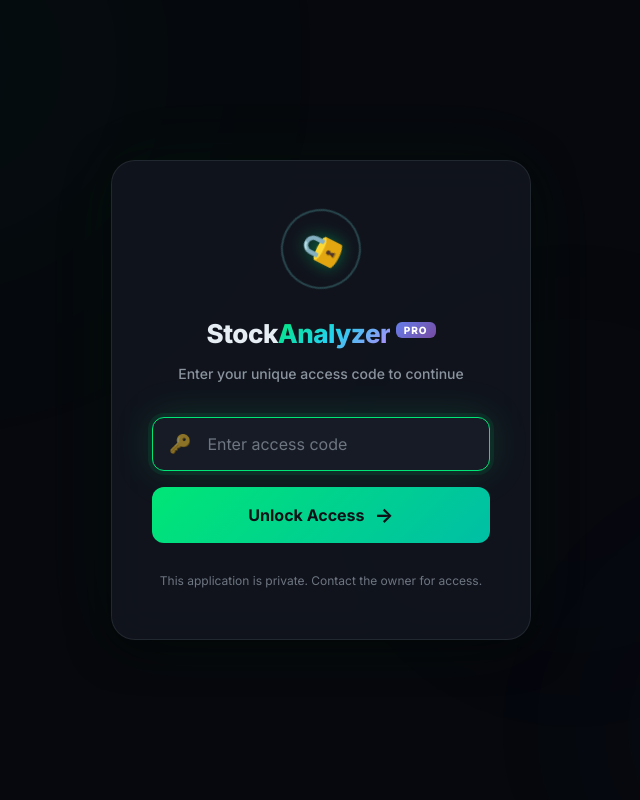
After one commit to arjunmylagondajobs-creator/StockMarketApplication, a Flask app: page /login in a window 1280 px wide. The commit adds this page. Shown: the whole page, without its empty margins (319-959 px from the left). Run offline with Flask 3, Linux system fonts and the light colour scheme.

Commit message:
Add access code protection - private app with unique code gate
- Session-based authentication with before_request guard
- Premium dark-themed login page (login.html)
- Access code: configurable via STOCK_APP_ACCESS_CODE env var
- Logout button added to index.html and top_picks.html headers
- Login page CSS with glassmorphism, animations, shake error effect
- Test suite updated with auth tests (TEST GROUP 0)

```diff
--- a/app.py
+++ b/app.py
@@ -3,7 +3,8 @@ Stock Investment Analyzer — Flask Application
 Main entry point wiring all 8 analysis pillars and serving the frontend.
 """
 
-from flask import Flask, render_template, request, jsonify
+import os
+from flask import Flask, render_template, request, jsonify, session, redirect, url_for
 import yfinance as yf
 import traceback
 
@@ -20,6 +21,41 @@ from analysis.sector_rotation import run_sector_rotation_analysis
 from analysis.earnings_outlook import run_earnings_outlook
 
 app = Flask(__name__)
+app.secret_key = os.environ.get("FLASK_SECRET_KEY", "stock-analyzer-secret-key-2026")
+
+# ─── Access Code Configuration ───
+ACCESS_CODE = os.environ.get("STOCK_APP_ACCESS_CODE", "StockReferCode5282")
+
+
+@app.before_request
+def require_access_code():
+    """Gate every request behind access-code authentication."""
+    allowed_endpoints = ("login", "static")
+    if request.endpoint in allowed_endpoints:
+        return None
+    if not session.get("authenticated"):
+        return redirect(url_for("login"))
+
+
+@app.route("/login", methods=["GET", "POST"])
+def login():
+    """Login page — validates the unique access code."""
+    error = None
+    if request.method == "POST":
+        code = request.form.get("access_code", "").strip()
+        if code == ACCESS_CODE:
+            session["authenticated"] = True
+            return redirect(url_for("index"))
+        else:
+            error = "Invalid access code. Please try again."
+    return render_template("login.html", error=error)
+
+
+@app.route("/logout")
+def logout():
+    """Clear session and redirect to login."""
+    session.clear()
+    return redirect(url_for("login"))
 
 
 EXCHANGE_SUFFIXES = [
--- a/static/style.css
+++ b/static/style.css
@@ -1341,3 +1341,220 @@ body {
         font-size: 28px;
     }
 }
+
+/* ── Login Page ── */
+.login-section {
+    position: relative;
+    z-index: 2;
+    min-height: 100vh;
+    display: flex;
+    align-items: center;
+    justify-content: center;
+    padding: 24px;
+}
+
+.login-card {
+    background: var(--bg-card);
+    backdrop-filter: blur(20px);
+    -webkit-backdrop-filter: blur(20px);
+    border: 1px solid var(--border);
+    border-radius: var(--radius-xl);
+    padding: 48px 40px;
+    width: 100%;
+    max-width: 420px;
+    text-align: center;
+    box-shadow: var(--shadow-lg), 0 0 80px rgba(0, 230, 118, 0.05);
+    animation: fadeInUp 0.6s ease-out;
+}
+
+.login-logo {
+    margin-bottom: 24px;
+}
+
+.login-lock-ring {
+    width: 80px;
+    height: 80px;
+    margin: 0 auto;
+    border-radius: 50%;
+    border: 2.5px solid rgba(0, 230, 118, 0.3);
+    display: flex;
+    align-items: center;
+    justify-content: center;
+    animation: ring-spin 8s linear infinite;
+    position: relative;
+}
+
+.login-lock-icon {
+    font-size: 36px;
+    animation: pulse-glow 3s ease-in-out infinite;
+}
+
+.login-title {
+    font-size: 26px;
+    font-weight: 800;
+    letter-spacing: -0.5px;
+    color: var(--text-primary);
+    margin-bottom: 8px;
+}
+
+.login-title .accent {
+    background: var(--gradient-glow);
+    -webkit-background-clip: text;
+    -webkit-text-fill-color: transparent;
+    background-clip: text;
+}
+
+.login-subtitle {
+    color: var(--text-secondary);
+    font-size: 14px;
+    font-weight: 500;
+    margin-bottom: 32px;
+}
+
+.login-error {
+    background: var(--accent-red-dim);
+    border: 1px solid rgba(244, 67, 54, 0.3);
+    border-radius: var(--radius-sm);
+    padding: 12px 16px;
+    margin-bottom: 20px;
+    display: flex;
+    align-items: center;
+    gap: 10px;
+    justify-content: center;
+    color: #ffa4a4;
+    font-size: 14px;
+    font-weight: 500;
+    animation: shake 0.4s ease-in-out;
+}
+
+.login-error-icon {
+    font-size: 18px;
+}
+
+@keyframes shake {
+
+    0%,
+    100% {
+        transform: translateX(0);
+    }
+
+    25% {
+        transform: translateX(-6px);
+    }
+
+    50% {
+        transform: translateX(6px);
+    }
+
+    75% {
+        transform: translateX(-4px);
+    }
+}
+
+.login-form {
+    display: flex;
+    flex-direction: column;
+    gap: 16px;
+}
+
+.login-input-wrap {
+    display: flex;
+    align-items: center;
+    background: var(--bg-card-solid);
+    border: 1.5px solid var(--border);
+    border-radius: var(--radius-md);
+    overflow: hidden;
+    transition: border-color 0.3s, box-shadow 0.3s;
+}
+
+.login-input-wrap:focus-within {
+    border-color: var(--accent-green);
+    box-shadow: 0 0 0 4px rgba(0, 230, 118, 0.08), var(--shadow-glow-green);
+}
+
+.login-input-icon {
+    padding: 0 0 0 16px;
+    font-size: 18px;
+    opacity: 0.5;
+}
+
+.login-input {
+    flex: 1;
+    padding: 16px 16px;
+    background: transparent;
+    border: none;
+    outline: none;
+    color: var(--text-primary);
+    font-size: 16px;
+    font-family: var(--font);
+    font-weight: 500;
+    letter-spacing: 2px;
+}
+
+.login-input::placeholder {
+    color: var(--text-muted);
+    font-weight: 400;
+    letter-spacing: 0;
+}
+
+.login-btn {
+    padding: 16px 32px;
+    background: var(--gradient-bullish);
+    border: none;
+    border-radius: var(--radius-md);
+    color: #0d1117;
+    font-size: 16px;
+    font-weight: 700;
+    font-family: var(--font);
+    cursor: pointer;
+    display: flex;
+    align-items: center;
+    justify-content: center;
+    gap: 10px;
+    transition: opacity 0.2s, transform 0.1s;
+}
+
+.login-btn:hover {
+    opacity: 0.9;
+    transform: translateY(-1px);
+}
+
+.login-btn:active {
+    transform: scale(0.97);
+}
+
+.login-btn .btn-icon {
+    font-size: 20px;
+    transition: transform 0.2s;
+}
+
+.login-btn:hover .btn-icon {
+    transform: translateX(4px);
+}
+
+.login-footer-text {
+    margin-top: 28px;
+    font-size: 12px;
+    color: var(--text-muted);
+}
+
+/* ── Logout Nav Link ── */
+.nav-link.logout {
+    color: var(--text-muted);
+    margin-left: auto;
+}
+
+.nav-link.logout:hover {
+    color: var(--accent-red);
+    background: var(--accent-red-dim);
+}
+
+@media (max-width: 480px) {
+    .login-card {
+        padding: 36px 24px;
+    }
+
+    .login-title {
+        font-size: 22px;
+    }
+}
--- a/templates/index.html
+++ b/templates/index.html
@@ -37,6 +37,7 @@
             <nav class="header-nav">
                 <a href="/" class="nav-link active">🔍 Analyze</a>
                 <a href="/top-picks" class="nav-link">🏆 Top Picks</a>
+                <a href="/logout" class="nav-link logout">🔓 Logout</a>
             </nav>
         </div>
     </header>
--- /dev/null
+++ b/templates/login.html
@@ -0,0 +1,58 @@
+<!DOCTYPE html>
+<html lang="en">
+
+<head>
+    <meta charset="UTF-8">
+    <meta name="viewport" content="width=device-width, initial-scale=1.0">
+    <meta name="description" content="Access Stock Investment Analyzer — Enter your unique access code to continue.">
+    <title>Login — StockAnalyzer PRO</title>
+    <link rel="preconnect" href="https://fonts.googleapis.com">
+    <link rel="preconnect" href="https://fonts.gstatic.com" crossorigin>
+    <link href="https://fonts.googleapis.com/css2?family=Inter:wght@300;400;500;600;700;800;900&display=swap"
+        rel="stylesheet">
+    <link rel="stylesheet" href="/static/style.css">
+</head>
+
+<body>
+    <!-- Animated Background Orbs -->
+    <div class="bg-orb bg-orb-1"></div>
+    <div class="bg-orb bg-orb-2"></div>
+    <div class="bg-orb bg-orb-3"></div>
+
+    <div class="login-section">
+        <div class="login-card">
+            <!-- Logo -->
+            <div class="login-logo">
+                <div class="login-lock-ring">
+                    <span class="login-lock-icon">🔒</span>
+                </div>
+            </div>
+
+            <h1 class="login-title">Stock<span class="accent">Analyzer</span> <span class="pro-badge">PRO</span></h1>
+            <p class="login-subtitle">Enter your unique access code to continue</p>
+
+            {% if error %}
+            <div class="login-error">
+                <span class="login-error-icon">⚠️</span>
+                <span>{{ error }}</span>
+            </div>
+            {% endif %}
+
+            <form method="POST" action="/login" class="login-form">
+                <div class="login-input-wrap">
+                    <span class="login-input-icon">🔑</span>
+                    <input type="password" name="access_code" id="accessCodeInput" class="login-input"
+                        placeholder="Enter access code" autocomplete="off" autofocus required>
+                </div>
+                <button type="submit" class="login-btn">
+                    <span class="btn-text">Unlock Access</span>
+                    <span class="btn-icon">→</span>
+                </button>
+            </form>
+
+            <p class="login-footer-text">This application is private. Contact the owner for access.</p>
+        </div>
+    </div>
+</body>
+
+</html>
--- a/templates/top_picks.html
+++ b/templates/top_picks.html
@@ -426,6 +426,7 @@
     <nav class="nav-bar">
         <a href="/" class="nav-link">🔍 Analyze Stock</a>
         <a href="/top-picks" class="nav-link active">🏆 Top 5 Must-Buy</a>
+        <a href="/logout" class="nav-link logout">🔓 Logout</a>
     </nav>
 
     <!-- Hero -->
```
Also changed, not shown: test_app.py (+75 -10 lines).
